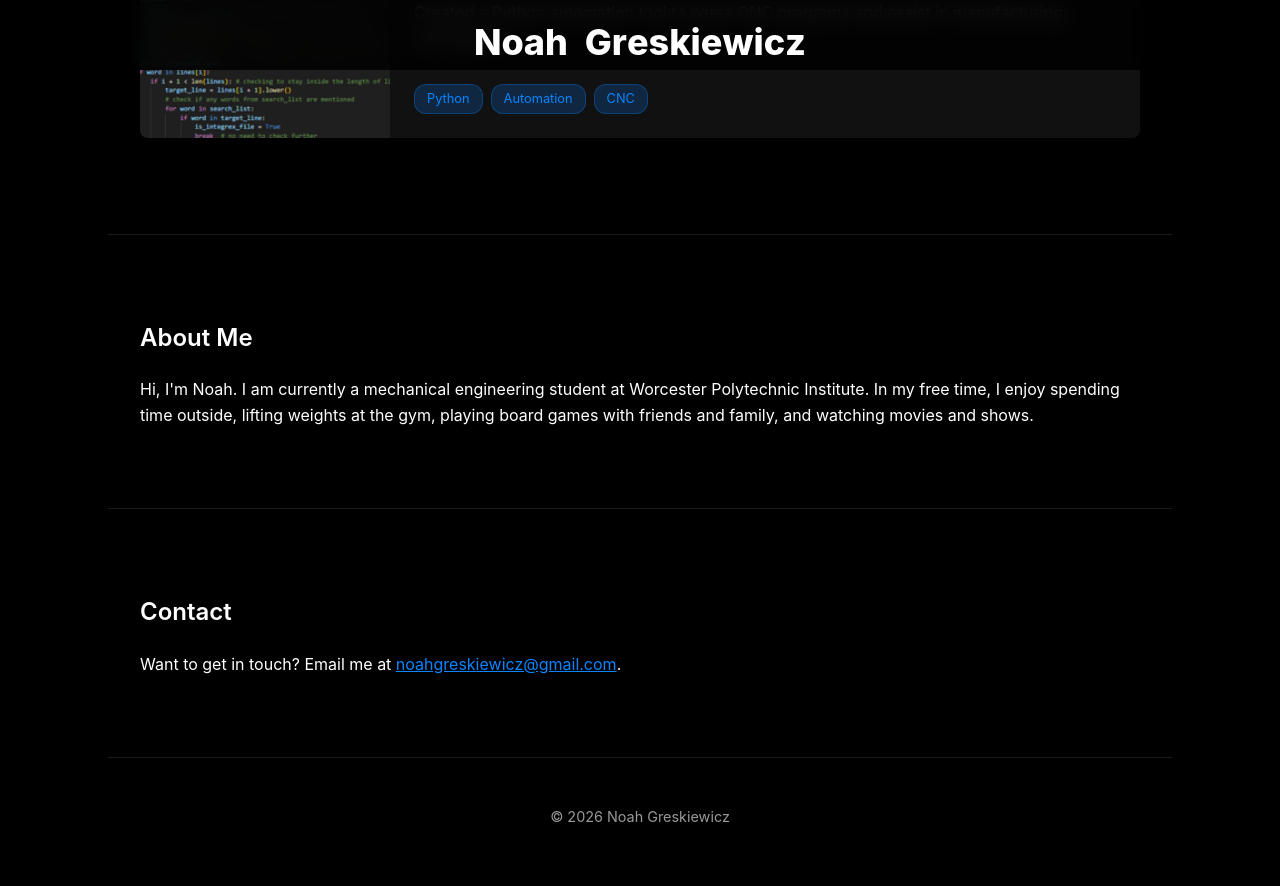
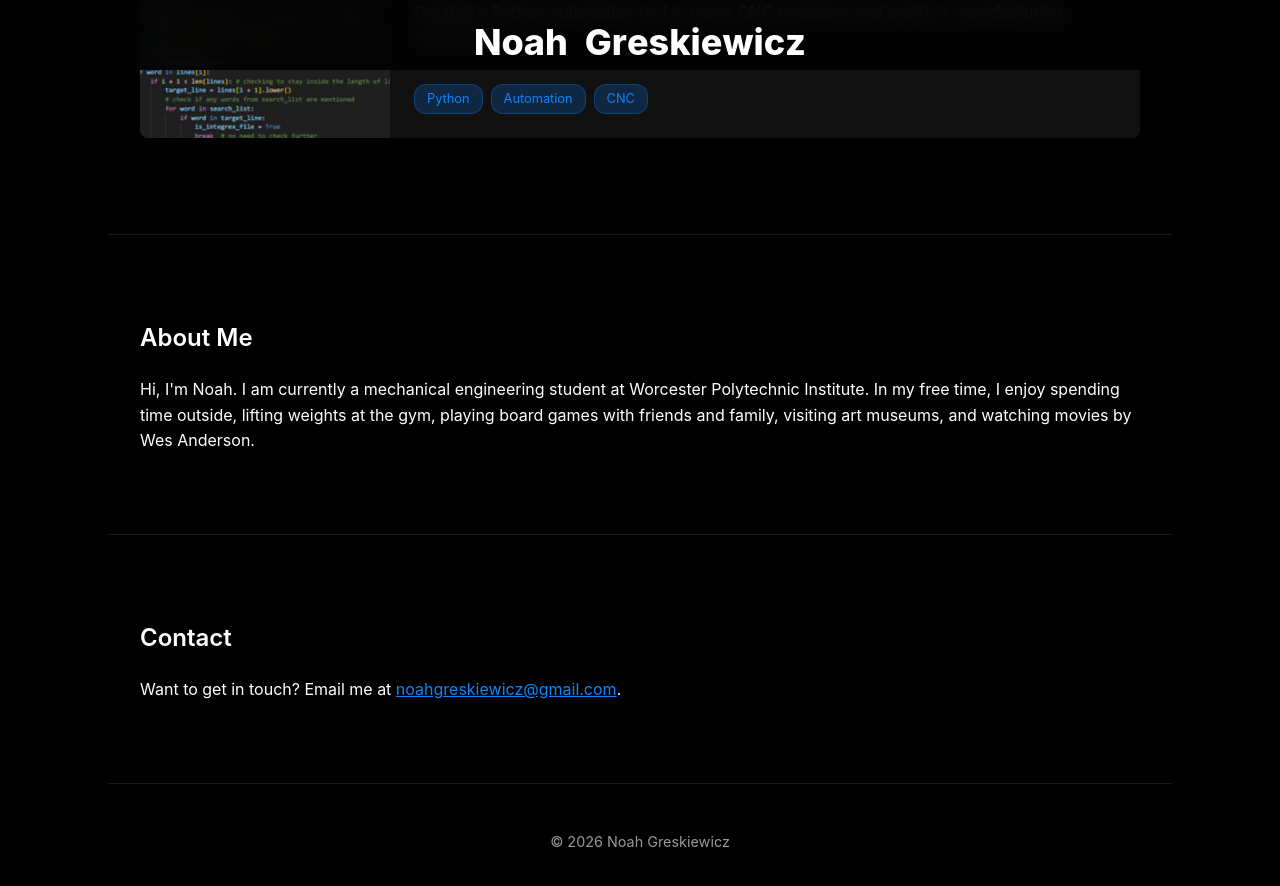
Before and after one commit to ngreskie/ngreskie.github.io, a Jekyll site: the page built from index.md, in a window 1280 px wide and 900 px high, scrolled down 1292 px. Shown: the top 886 px of the window. Built offline with Jekyll 4.4.1, drawn with Linux system fonts in a browser that asks for light colours.

Commit message:
updated about me on home page again

```diff
--- a/index.md
+++ b/index.md
@@ -26,7 +26,7 @@ title: Home
 
     <section id="about" data-aos="fade-up" class="fade-in">
         <h2>About Me</h2>
-        <p>Hi, I'm Noah. I am currently a mechanical engineering student at Worcester Polytechnic Institute. In my free time, I enjoy spending time outside, lifting weights at the gym, playing board games with friends and family, and watching movies and shows.</p>
+        <p>Hi, I'm Noah. I am currently a mechanical engineering student at Worcester Polytechnic Institute. In my free time, I enjoy spending time outside, lifting weights at the gym, playing board games with friends and family, visiting art museums, and watching movies by Wes Anderson.</p>
     </section>
 
     <section id="contact" data-aos="fade-up" class="fade-in">
```
